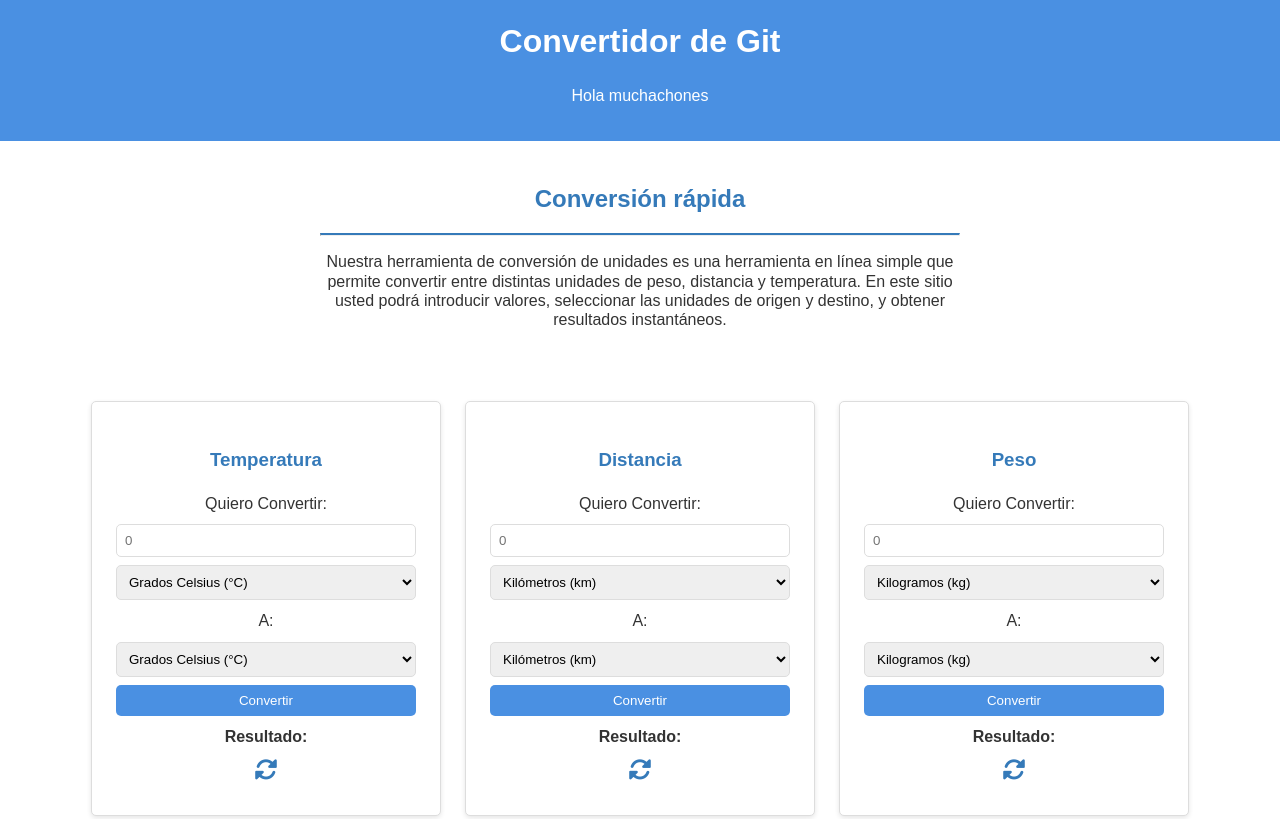
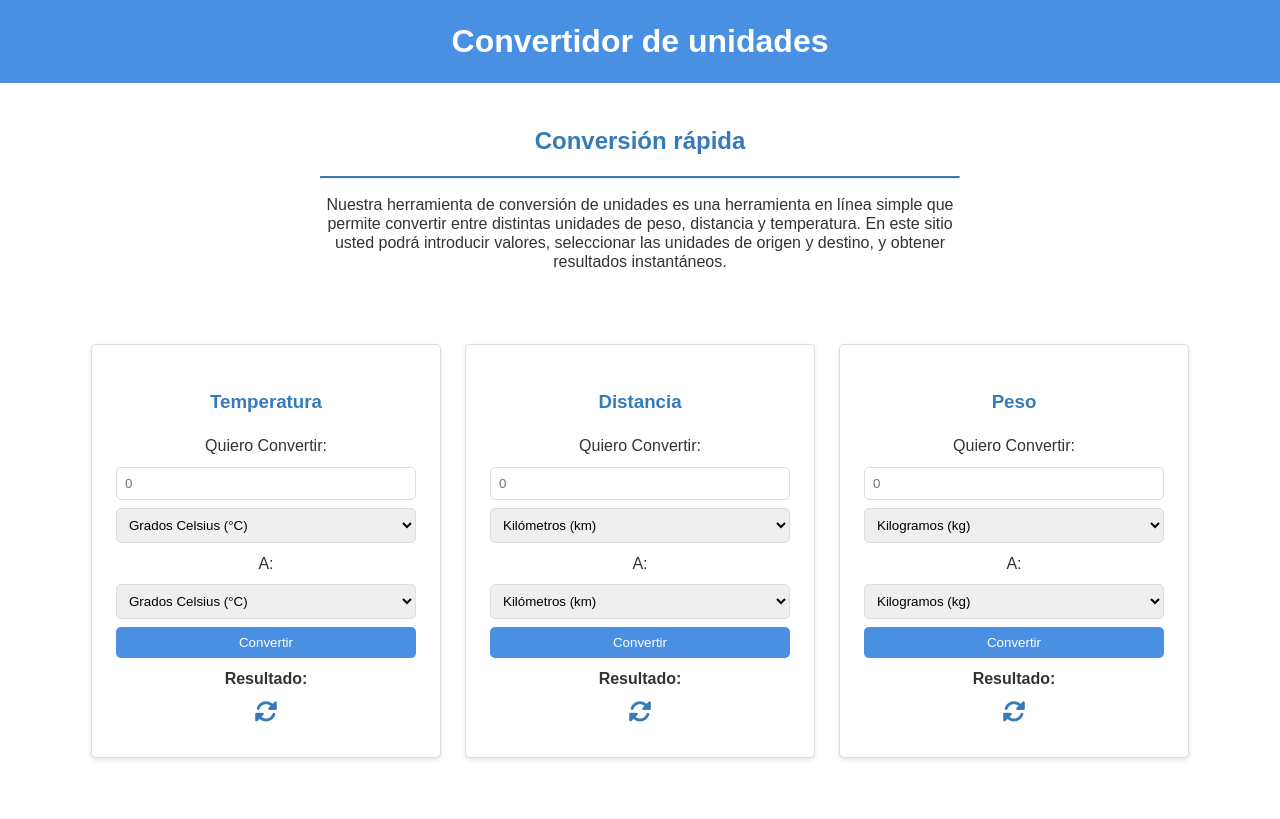
Before and after one commit to BastianM18/conversor-unidades, a plain HTML site: page index.html in a window 1280 px wide. Shown: the top 819 px of the page. Drawn offline with Linux system fonts and the light colour scheme.

Commit message:
ningun cambio importante

```diff
--- a/index.html
+++ b/index.html
@@ -11,8 +11,7 @@
 <body>
   <!-- Header -->
   <header>
-    <h1>Convertidor de Git</h1>
-    <p>Hola muchachones</p>
+    <h1>Convertidor de unidades</h1>
   </header>
   <!-- main -->
   <main>
```
